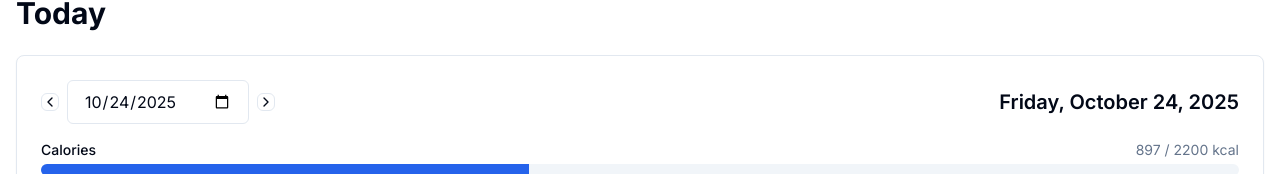
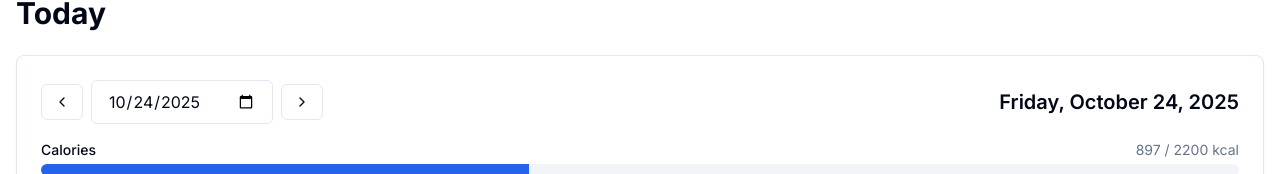
Before and after one commit to dismod47/myfuel-app, a Next.js app in the folder apps/web/: page / in a window 1280 px wide. Shown: the part 110-284 px from the top of the page. Built offline with nearby package versions, Linux system fonts and the light colour scheme; no server answers.

Commit message:
fix: replaced invalid icon button size with sm to resolve type error

```diff
--- a/apps/web/app/page.tsx
+++ b/apps/web/app/page.tsx
@@ -70,7 +70,7 @@ export default function TodayPage() {
           <div className="flex items-center gap-2">
             <Button
               variant="outline"
-              size="icon"
+              size="sm"
               onClick={handlePreviousDay}
             >
               <ChevronLeft className="w-4 h-4" />
@@ -94,7 +94,7 @@ export default function TodayPage() {
 
             <Button
               variant="outline"
-              size="icon"
+              size="sm"
               onClick={handleNextDay}
             >
               <ChevronRight className="w-4 h-4" />
```
